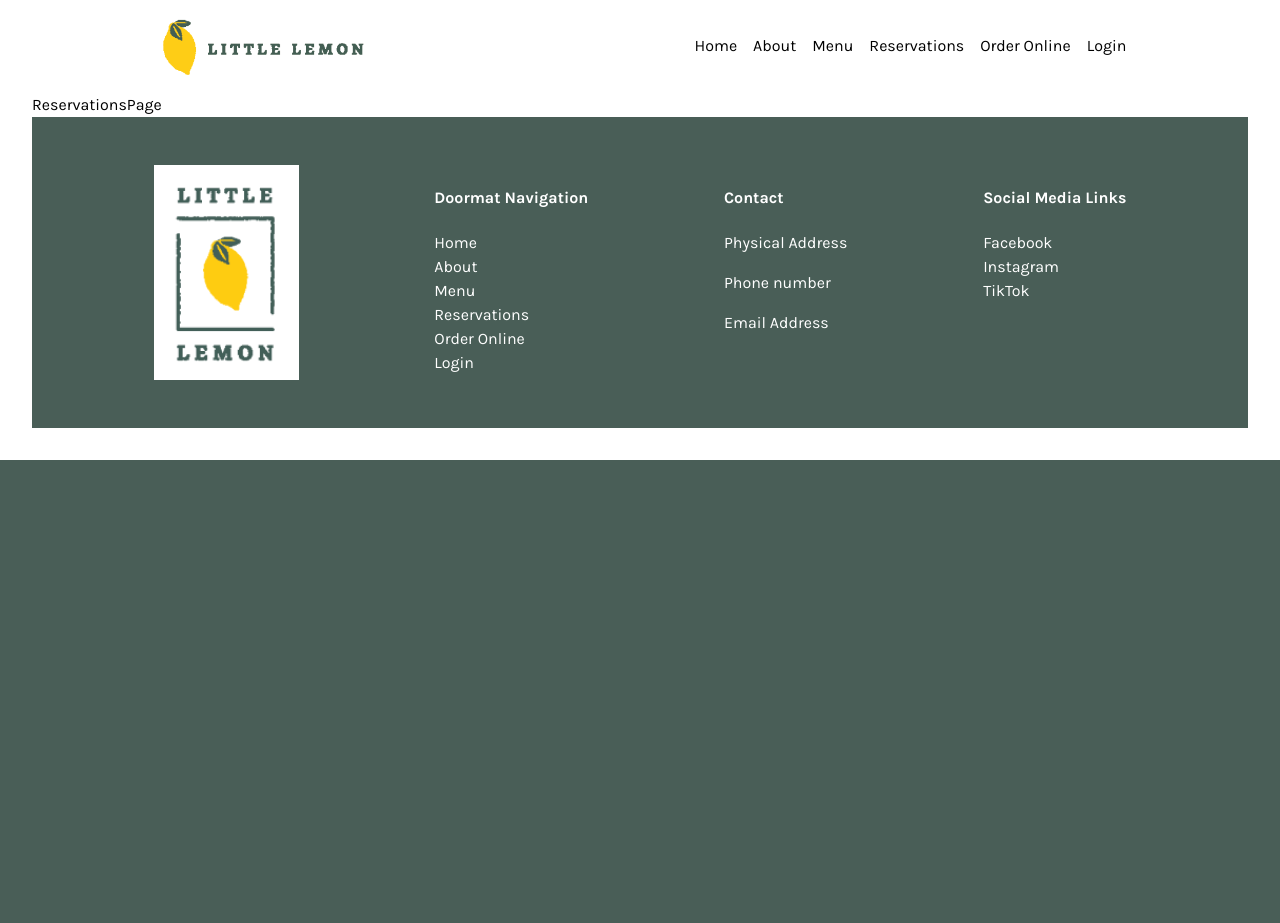
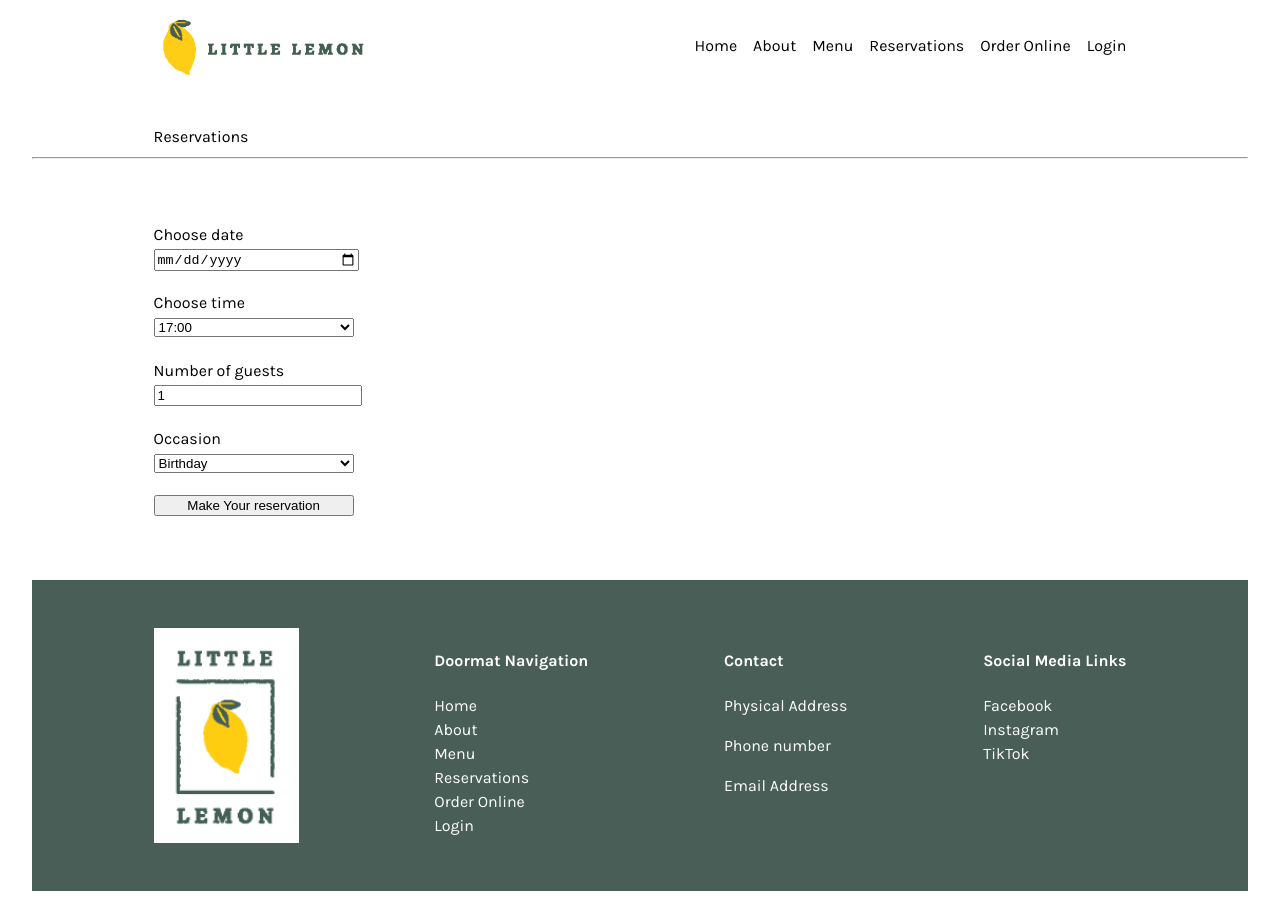
Before and after one commit to sango-neo/little-lemon, a React (Vite) app: page /reservations in a window 1280 px wide. Before the commit the page ends 800 px from the top, so only its background shows below. Built offline with nearby package versions, Linux system fonts and the light colour scheme; a web font is replaced by a local one.

Commit message:
add first iteration of reservation form

```diff
--- a/src/Pages/ReservationsPage.jsx
+++ b/src/Pages/ReservationsPage.jsx
@@ -1,8 +1,13 @@
 import React from 'react'
+import BookingForm from '../components/Booking/BookingForm';
 
 const ReservationsPage = () => {
   return (
-    <div>ReservationsPage</div>
+    <section >
+      <div style={{margin: '2rem 10% 0'}}>Reservations</div>
+      <hr />
+      <BookingForm />
+    </section>
   )
 }
 
--- /dev/null
+++ b/src/components/Booking/BookingForm.css
@@ -0,0 +1,10 @@
+form {
+  display: grid;
+  max-width: 200px;
+  gap: 20px;
+  margin: 4rem 10%;
+}
+
+label > * {
+  width: 100%;
+}
--- /dev/null
+++ b/src/components/Booking/BookingForm.jsx
@@ -0,0 +1,71 @@
+import React, { useState } from 'react'
+import './BookingForm.css';
+
+
+const date = new Date();
+const todayDay = date.getDate();
+const todayMonth = date.getMonth + 1;
+const todayYear = date.getFullYear;
+const today = `${todayYear}-${todayMonth > 9 ? todayMonth : '0'+todayMonth}-${todayDay}`;
+
+const BookingForm = () => {
+  const [date, setDate] = useState(today);
+  const [availableTimes, setAvailableTimes] = useState([
+    '17:00', '18:00', '19:00', '20:00', '21:00', '22:00'
+  ]);
+  const [guests, setGuests] = useState(1);
+  const [occasions, setOccasions] = useState(['Birthday', 'Anniversary']);
+
+  const handleSubmit = (e) => {
+    e.preventDefault();
+    console.log(e.target);
+  }
+
+
+  return (
+    <form
+      onSubmit={handleSubmit}
+    >
+        <label htmlFor="res-date">
+          Choose date
+          <br />
+          <input type="date" id="res-date" value={date} onChange={e => setDate(e.target.value)}/>
+          {/* needs logic to prevent selecting day in the past */}
+        </label>
+        <label htmlFor="res-time">
+          Choose time
+          <br />
+          <select id="res-time" onChange={e => setAvailableTimes(prev => [...prev, e.target.value])}>
+              {availableTimes.map(time => <option key={time}>{time}</option>)}
+          </select>
+        </label>
+        <label htmlFor="guests">
+          Number of guests
+          <br />
+          <input
+            type="number"
+            placeholder="1"
+            min="1"
+            max="10"
+            id="guests"
+            value={guests}
+            onChange={e => setGuests(e.target.value)}
+            />
+        </label>
+        <label htmlFor="occasion">
+          Occasion
+          <br />
+          <select
+            id="occasion"
+            onChange={e => setOccasions(prev => [...prev, e.target.value])}
+          >
+            {occasions.map(occasion => <option key={occasion}>{occasion}</option>)}
+        </select>
+        </label>
+
+        <input type="submit" value="Make Your reservation" />
+    </form>
+  )
+}
+
+export default BookingForm
```
